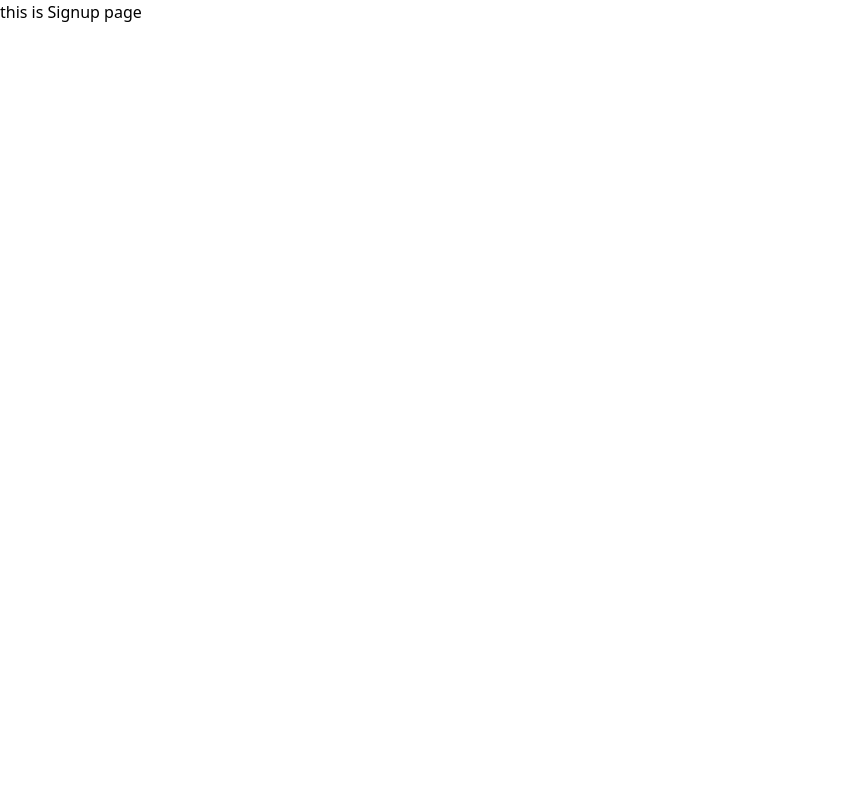
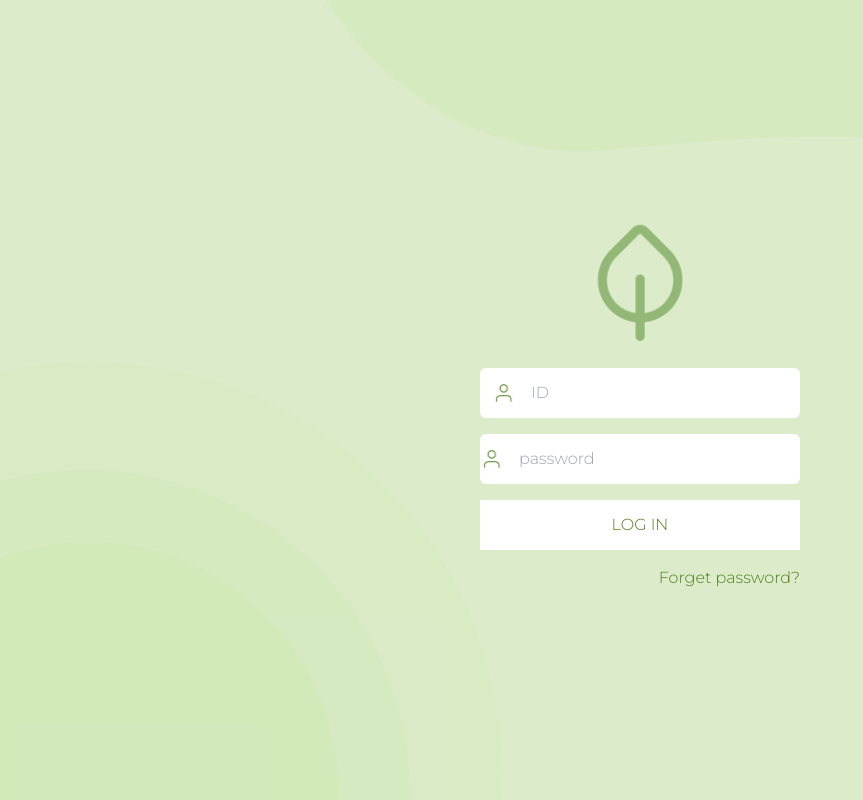
Before and after one commit to ye-one222/ToHome-FE, a React (Create React App) app in the folder project/: page /signup in a window 1280 px wide. Shown: the whole page, without its empty margins (0-863 px from the left). Built offline with nearby package versions, Linux system fonts and the light colour scheme.

Commit message:
signup page start!

```diff
--- a/project/src/app/signup.tsx
+++ b/project/src/app/signup.tsx
@@ -1,7 +1,35 @@
 import React from "react"
 
 export const SignupPage:React.FC = () => {
-    return <div>
-        this is Signup page
+    return <div className="LoginPageBg flex justify-center">
+    <div>
+        <img className="absolute top-0 right-0 max-h-full z-0" alt="LoginFlower" src="/images/loginFlower.svg"/>
+        <div className="fixed w-[498px] h-[498px] -bottom-60 right-2/3 -left-40 bg-[#a0d4680d] rounded-[249px]" />
+        <div className="fixed w-[650px] h-[650px] -bottom-80 right-2/3 -left-60 bg-[#a0d4680d] rounded-[325px]" />
+        <div className="fixed w-[822px] h-[822px] -bottom-96 right-2/3 -left-80 bg-[#a0d4680d] rounded-[411px]" />
     </div>
+    <div className="flex flex-col items-center justify-center h-full w-1/4 gap-4 ">
+        <img className='w-[146px]' alt="leaf" src='/images/leaf.png'/>
+
+        <div className="bg-white h-[50px] w-full flex flex-row items-center gap-4 rounded-md">
+            <img className='ml-3 w-[23px] h-[23px]' alt="guest" src="/images/guest.png"/>
+            <input
+                type="text"
+                placeholder="ID"
+                className="LoginInput z-30 font-semibold w-full"/>
+
+        </div>
+        <div className="bg-white h-[50px] w-full flex flex-row items-center gap-4 rounded-md">
+            <img className='w-[23px] h-[23px]' alt="guest" src="/images/guest.png"/>
+            <input
+                type="text"
+                placeholder="password"
+                className="LoginInput z-30 font-semibold w-full"/>
+
+        </div>
+        <button className="bg-white h-[50px] w-full z-30">LOG IN</button>
+        <button className="flex z-30 ml-auto">Forget password?</button>
+    </div>
+
+</div>
 }
```
